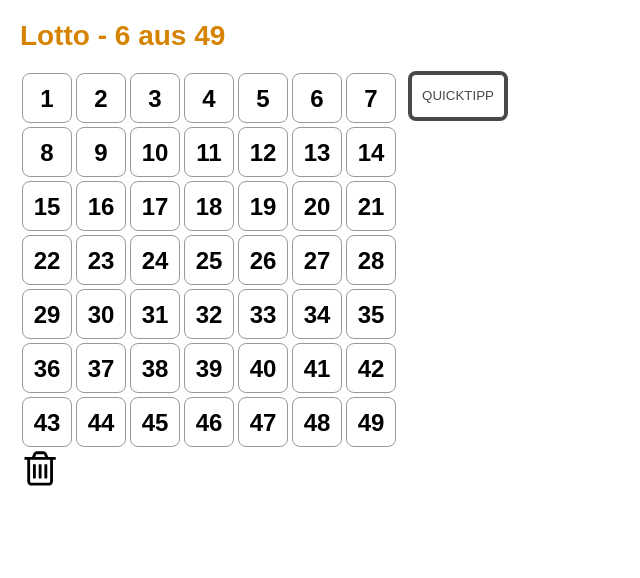
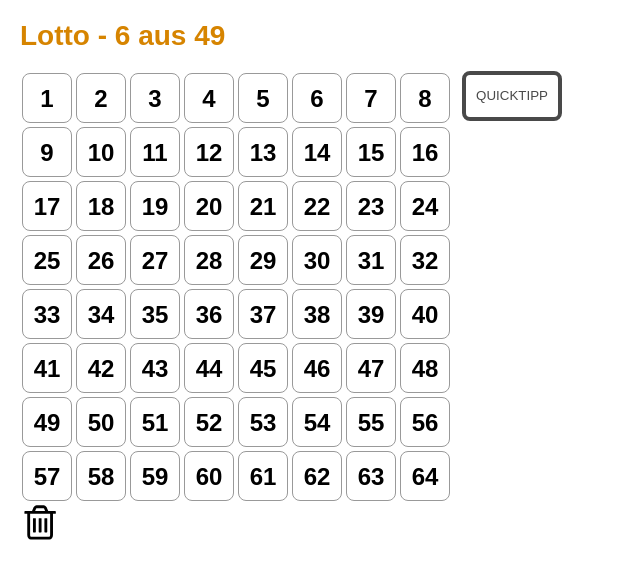
Before and after one commit to CosiBerger/lottery-ticket, a React (Create React App) app: page / in a window 1280 px wide. Shown: the top 578 px of the page, without its empty margins (0-640 px from the left). Built offline with nearby package versions, Linux system fonts and the light colour scheme.

Commit message:
Anzahl der Felder des Grids und die Anzahl der auswählbaren Felder als Konstanten hinterlegt

```diff
--- a/src/LotteryTicket.js
+++ b/src/LotteryTicket.js
@@ -1,13 +1,20 @@
 import React from "react";
-import update from "react-addons-update";
 import "./LotteryTicket.css";
 import Utils from "./Utils.js";
 
 class LotteryTicket extends React.Component {
+  numberOfFields = 54;
+  numberOfMaxSelectedFields = 7;
+  GRID = [0, 1, 2, 3, 4, 5, 6, 7];
+
+  /**
+   * Constructor
+   * @param {} props
+   */
   constructor(props) {
     super(props);
     this.state = {
-      fields: Array(49).fill(false),
+      fields: Array(this.numberOfFields).fill(false),
       showForwardButton: false,
       showSelectedNumbers: false
     };
@@ -25,7 +32,7 @@ class LotteryTicket extends React.Component {
     if (fields[index] === true) {
       fields[index] = false;
       numberOfSelectedFields -= 1;
-    } else if (numberOfSelectedFields < 6) {
+    } else if (numberOfSelectedFields < this.numberOfMaxSelectedFields) {
       fields[index] = true;
       numberOfSelectedFields += 1;
     }
@@ -38,8 +45,7 @@ class LotteryTicket extends React.Component {
    * Setzt alle States des LotteryTickets zurueck auf die default Werte
    */
   unselectFields(callback) {
-    console.log(callback);
-    const fields = Array(49).fill(false);
+    const fields = Array(this.numberOfFields).fill(false);
     this.setState(
       { fields, showForwardButton: false, showSelectedNumbers: false },
       callback
@@ -65,7 +71,7 @@ class LotteryTicket extends React.Component {
     const fields = this.state.fields;
     const randomNumbers = Utils.getRandomNumbers(
       this.state.fields,
-      6 - this.getNumberOfSelectedFields()
+      this.numberOfMaxSelectedFields - this.getNumberOfSelectedFields()
     );
     randomNumbers.map(number => {
       fields[number] = true;
@@ -79,7 +85,7 @@ class LotteryTicket extends React.Component {
    * Wenn bereits zuvor eine Zahl ausgewaehlt war, bleibt diese erhalten
    */
   displayQuickTipps() {
-    if (this.getNumberOfSelectedFields() === 6) {
+    if (this.getNumberOfSelectedFields() === this.numberOfMaxSelectedFields) {
       this.unselectFields(() => {
         this.displayRandomNumber();
       });
@@ -100,22 +106,21 @@ class LotteryTicket extends React.Component {
    * Rendert das gesamte LotteryTicket
    */
   render() {
-    const fields = [0, 1, 2, 3, 4, 5, 6];
     const selectionFinished =
-      this.getNumberOfSelectedFields() === 6 ? "show button" : "hide";
+      this.getNumberOfSelectedFields() === this.numberOfMaxSelectedFields
+        ? "show button"
+        : "hide";
     return (
       <div>
         <h1>Lotto - 6 aus 49</h1>
         <div className="lottoTicket">
           {/* Alle Spalten iterieren*/}
-          {fields.map(row => (
+          {this.GRID.map(row => (
             <div key={row} className="ticket-row">
               {/* Alle Zeilen iterieren*/}
-              {fields.map(columns => {
-                const fieldIndex = row * 7 + columns;
-                {
-                  /* Feld mit der berechneten Nummer erstellen*/
-                }
+              {this.GRID.map(columns => {
+                const fieldIndex = row * this.GRID.length + columns;
+                /* Feld mit der berechneten Nummer erstellen*/
                 return (
                   <Field
                     key={fieldIndex}
@@ -150,7 +155,7 @@ class LotteryTicket extends React.Component {
         {/* Anzeige der 6 ausgewaehlten Felder*/}
         <h2>
           {this.state.showSelectedNumbers &&
-          this.getNumberOfSelectedFields() === 6
+          this.getNumberOfSelectedFields() === this.numberOfMaxSelectedFields
             ? Utils.getSelectedFields(this.state.fields)
             : ""}
         </h2>
@@ -171,12 +176,12 @@ class LotteryTicket extends React.Component {
  *                  number -> Die Zahl, die im Feld dargestellt wird
  *                  onCLick -> Klick Handler
  */
-function Field(props) {
-  const selectedClass = props.selected ? " field selected-field" : "field";
+function Field({ selected, number, onClick }) {
+  const selectedClass = selected ? " field selected-field" : "field";
 
   return (
-    <button className={selectedClass} onClick={props.onClick}>
-      {props.number}
+    <button className={selectedClass} onClick={onClick}>
+      {number}
     </button>
   );
 }
```
